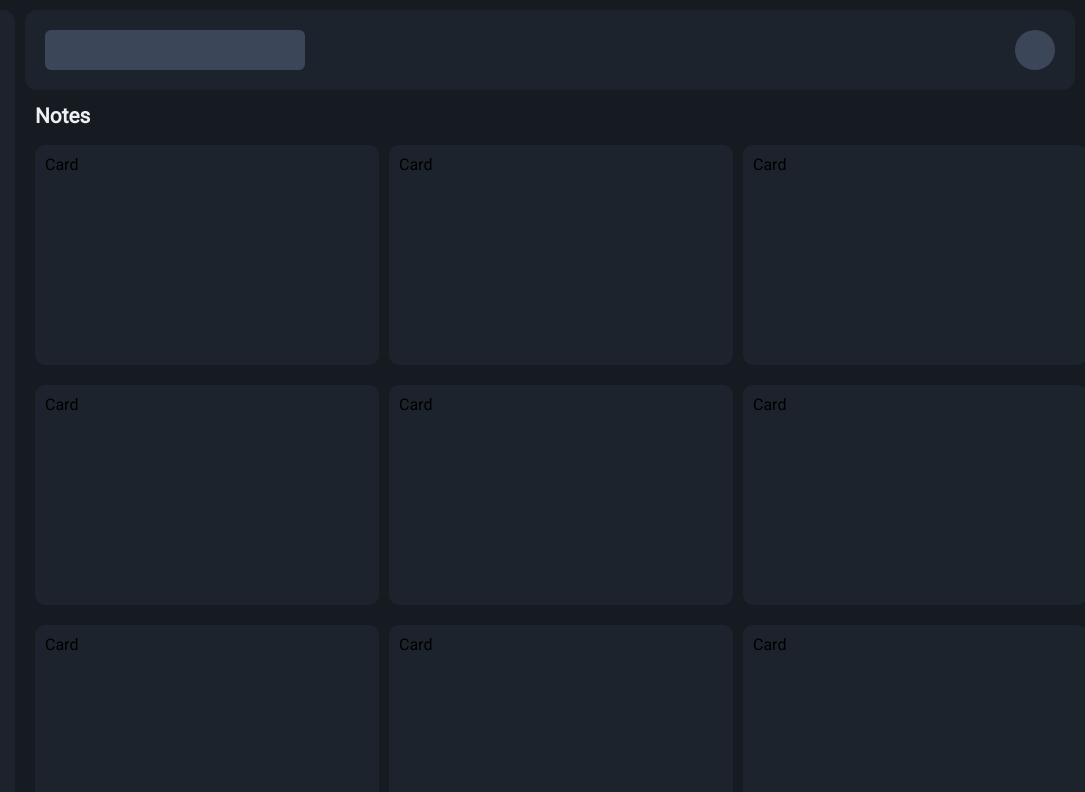
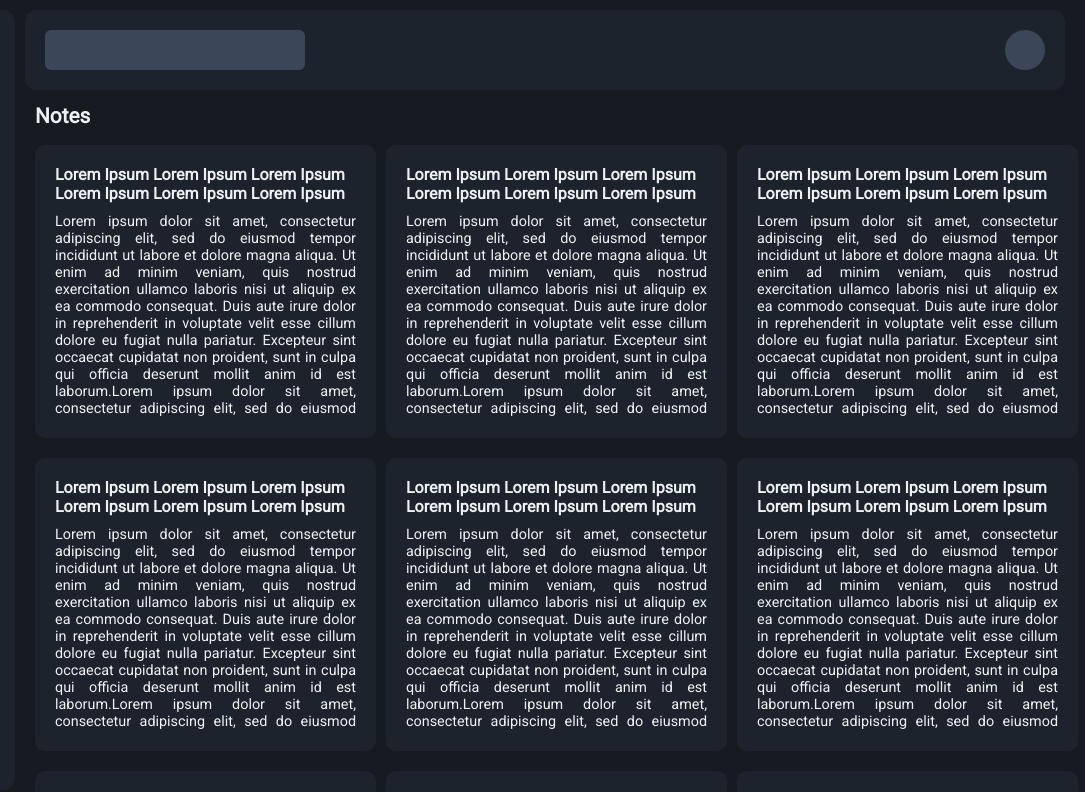
Before and after one commit to UtkarshRastogi0712/Clipnotes, a React (Vite) app: page / in a window 1280 px wide. Shown: the top 792 px of the page, without its empty margins (195-1280 px from the left). Built offline with nearby package versions, Linux system fonts and the light colour scheme.

Commit message:
Multiple sizing issues fixed

```diff
--- a/components/card.css
+++ b/components/card.css
@@ -1,11 +1,28 @@
 .card {
+  overflow: hidden;
   min-width: 200px;
-  width: 30%;
+  width: calc(30% - 20px);
   min-height: 200px;
+  max-height: 300px;
   height: 30%;
   background-color: #1d232c;
   border-radius: 10px;
-  padding: 10px;
+  padding: 20px;
   margin-top: 20px;
   margin-left: 10px;
 }
+.title {
+  font-size: 1rem;
+  font-weight: 600;
+  color: #eef0f4;
+}
+.content {
+  overflow: hidden;
+  max-height: 200px;
+  padding-top: 10px;
+  padding-bottom: 5px;
+  font-size: 0.9rem;
+  font-weight: 400;
+  color: #eef0f4;
+  text-align: justify;
+}
--- a/components/card.jsx
+++ b/components/card.jsx
@@ -1,8 +1,13 @@
 import "./card.css";
 import React from "react";
 
-function Card() {
-  return <div className="card">Card</div>;
+function Card(props) {
+  return (
+    <div className="card">
+      <div className="title">{props.title}</div>
+      <div className="content">{props.content}</div>
+    </div>
+  );
 }
 
 export default Card;
--- a/components/nonsidebar.css
+++ b/components/nonsidebar.css
@@ -1,7 +1,11 @@
 .non-side-bar {
-  width: calc(100vw - 200px);
+  width: calc(100vw - 210px);
   display: flex;
+  margin-right: 20px;
   flex-direction: column;
+}
+.canvas {
+  padding-bottom: 10px;
 }
 .note-title {
   padding-left: 10px;
--- a/components/nonsidebar.jsx
+++ b/components/nonsidebar.jsx
@@ -4,6 +4,13 @@ import Topbar from "./topbar";
 import Card from "./card";
 
 function NonSideBar() {
+  const data = {
+    title:
+      "Lorem Ipsum Lorem Ipsum Lorem Ipsum Lorem Ipsum Lorem Ipsum Lorem Ipsum",
+    content:
+      "Lorem ipsum dolor sit amet, consectetur adipiscing elit, sed do eiusmod tempor incididunt ut labore et dolore magna aliqua. Ut enim ad minim veniam, quis nostrud exercitation ullamco laboris nisi ut aliquip ex ea commodo consequat. Duis aute irure dolor in reprehenderit in voluptate velit esse cillum dolore eu fugiat nulla pariatur. Excepteur sint occaecat cupidatat non proident, sunt in culpa qui officia deserunt mollit anim id est laborum.Lorem ipsum dolor sit amet, consectetur adipiscing elit, sed do eiusmod tempor incididunt ut labore et dolore magna aliqua. Ut enim ad minim veniam, quis nostrud exercitation ullamco laboris nisi ut aliquip ex ea commodo consequat. Duis aute irure dolor in reprehenderit in voluptate velit esse cillum dolore eu fugiat nulla pariatur. Excepteur sint occaecat cupidatat non proident, sunt in culpa qui officia deserunt mollit anim id est laborum.",
+  };
+
   return (
     <div className="non-side-bar">
       <Topbar />
@@ -12,8 +19,7 @@ function NonSideBar() {
           <h1>Notes</h1>
         </div>
         <dev className="cards">
-          {Array(10).fill(<Card />)}
-          <Card />
+          {Array(10).fill(<Card title={data.title} content={data.content} />)}
         </dev>
       </div>
     </div>
--- a/components/sidebar.css
+++ b/components/sidebar.css
@@ -1,8 +1,9 @@
 .sidebar {
   position: sticky;
-  top: 0;
+  top: 10px;
   align-items: flex-start;
   width: 200px;
+  height: calc(100vh - 20px);
   border-radius: 12px;
   margin: 10px;
   background-color: #1d232c;
--- a/components/sidebar.jsx
+++ b/components/sidebar.jsx
@@ -2,7 +2,11 @@ import "./sidebar.css";
 import React from "react";
 
 function Sidebar() {
-  return <div className="sidebar"></div>;
+  return (
+    <div>
+      <div className="sidebar"></div>
+    </div>
+  );
 }
 
 export default Sidebar;
--- a/components/topbar.css
+++ b/components/topbar.css
@@ -1,7 +1,7 @@
 .top-bar {
   position: sticky;
-  top: 0;
-  width: calc(100vw - 230px);
+  top: 10px;
+  width: calc(100vw - 240px);
   height: 80px;
   margin-top: 10px;
   margin-right: 10px;
--- a/src/index.css
+++ b/src/index.css
@@ -8,4 +8,16 @@ body {
   place-items: center;
   min-width: 320px;
   overflow-x: hidden;
+  overscroll-behavior: none;
 }
+::-webkit-scrollbar {
+  width: 10px;
+  background-color: #161b21;
+}
+::-webkit-scrollbar-track {
+  border-radius: 5px;
+}
+::-webkit-scrollbar-thumb {
+  background: #3b4758;
+  border-radius: 10px;
+}
```
